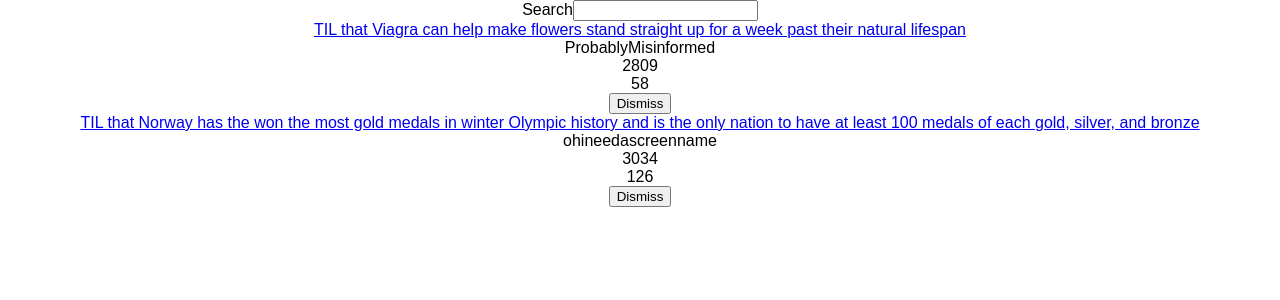
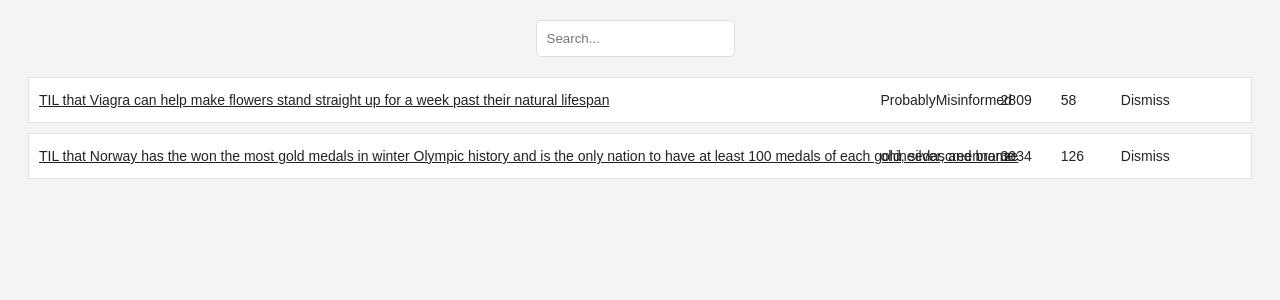
Before and after one commit to onurcankaya/react-subreddit, a React (Create React App) app: page / in a window 1280 px wide. Shown: the top 300 px of the page. Built offline with nearby package versions, Linux system fonts and the light colour scheme.

Commit message:
added styles

```diff
--- a/src/App.css
+++ b/src/App.css
@@ -1,28 +1,54 @@
-.App {
+.page {
+  margin: 20px;
+}
+.interactions {
   text-align: center;
 }
-
-.App-logo {
-  animation: App-logo-spin infinite 20s linear;
-  height: 80px;
+.table {
+  margin: 20px 0;
 }
-
-.App-header {
-  background-color: #222;
-  height: 150px;
-  padding: 20px;
-  color: white;
+.table-header {
+  display: flex;
+  line-height: 24px;
+  font-size: 16px;
+  padding: 0 10px;
+  justify-content: space-between;
 }
-
-.App-title {
-  font-size: 1.5em;
+.table-empty {
+  margin: 200px;
+  text-align: center;
+  font-size: 16px;
 }
-
-.App-intro {
-  font-size: large;
+.table-row {
+  display: flex;
+  line-height: 24px;
+  white-space: nowrap;
+  margin: 10px 0;
+  padding: 10px;
+  background: #ffffff;
+  border: 1px solid #e3e3e3;
 }
-
-@keyframes App-logo-spin {
-  from { transform: rotate(0deg); }
-  to { transform: rotate(360deg); }
+.table-header > span {
+  overflow: hidden;
+  text-overflow: ellipsis;
+  padding: 0 5px;
 }
+.table-row > span {
+  overflow: hidden;
+  text-overflow: ellipsis;
+  padding: 0 5px;
+}
+.button-inline {
+  border-width: 0;
+  background: transparent;
+  color: inherit;
+  text-align: inherit;
+  -webkit-font-smoothing: inherit;
+  padding: 0;
+  font-size: inherit;
+  cursor: pointer;
+}
+.button-active {
+  border-radius: 0;
+  border-bottom: 1px solid #38bb6c;
+}
--- a/src/App.js
+++ b/src/App.js
@@ -28,10 +28,15 @@ const list = [
 // const isSearched = searchTerm => item =>
 //   item.title.toLowerCase().includes(searchTerm.toLowerCase())
 
-const Search = ({ value, onChange, children }) => (
+const Search = ({ value, onChange, children, placeholder }) => (
   <form>
     {children}
-    <input type="text" value={value} onChange={onChange} />
+    <input
+      type="text"
+      value={value}
+      onChange={onChange}
+      placeholder={placeholder}
+    />
   </form>
 )
 
@@ -42,23 +47,28 @@ const Button = ({ onClick, children, className = '' }) => (
 )
 
 const Table = ({ list, searchTerm, onDismiss }) => (
-  <div>
+  <div className="table">
     {list
       .filter(item =>
         item.title.toLowerCase().includes(searchTerm.toLowerCase())
       )
       .map(item => (
-        <div key={item.objectID}>
-          <div>
+        <div key={item.objectID} className="table-row">
+          <div style={{ width: '70%' }}>
             <a href={item.url} target="_blank">
               {item.title}
             </a>
           </div>
-          <div>{item.author}</div>
-          <div>{item.votes}</div>
-          <div>{item.num_comments}</div>
-          <div>
-            <Button onClick={() => onDismiss(item.objectID)}>Dismiss</Button>
+          <div style={{ width: '10%' }}>{item.author}</div>
+          <div style={{ width: '5%' }}>{item.votes}</div>
+          <div style={{ width: '5%' }}>{item.num_comments}</div>
+          <div style={{ width: '10%' }}>
+            <Button
+              onClick={() => onDismiss(item.objectID)}
+              className="button-inline"
+            >
+              Dismiss
+            </Button>
           </div>
         </div>
       ))}
@@ -92,10 +102,14 @@ class App extends Component {
     const { list, searchTerm } = this.state
 
     return (
-      <div className="App">
-        <Search value={searchTerm} onChange={this.onSearchTextChange}>
-          Search
-        </Search>
+      <div className="page">
+        <div className="interactions">
+          <Search
+            value={searchTerm}
+            onChange={this.onSearchTextChange}
+            placeholder="Search..."
+          />
+        </div>
         <Table list={list} searchTerm={searchTerm} onDismiss={this.onDismiss} />
       </div>
     )
--- a/src/index.css
+++ b/src/index.css
@@ -1,5 +1,38 @@
 body {
+  color: #222;
+  background: #f4f4f4;
+  font: 400 14px CoreSans, Arial, sans-serif;
+}
+a {
+  color: #222;
+}
+a:hover {
+  text-decoration: underline;
+}
+ul,
+li {
+  list-style: none;
+  padding: 0;
   margin: 0;
-  padding: 0;
-  font-family: sans-serif;
 }
+input {
+  padding: 10px;
+  border-radius: 5px;
+  outline: none;
+  margin-right: 10px;
+  border: 1px solid #dddddd;
+}
+button {
+  padding: 10px;
+  border-radius: 5px;
+  border: 1px solid #dddddd;
+  background: transparent;
+  color: #808080;
+  cursor: pointer;
+}
+button:hover {
+  color: #222;
+}
+*:focus {
+  outline: none;
+}
```
